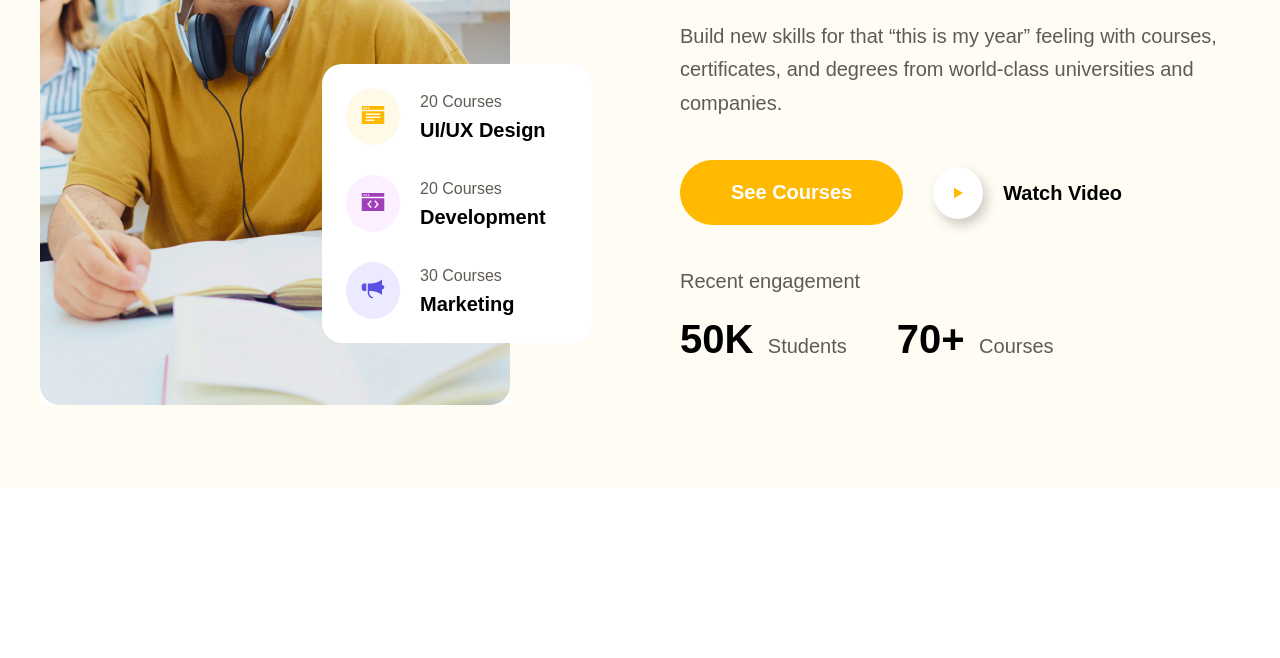
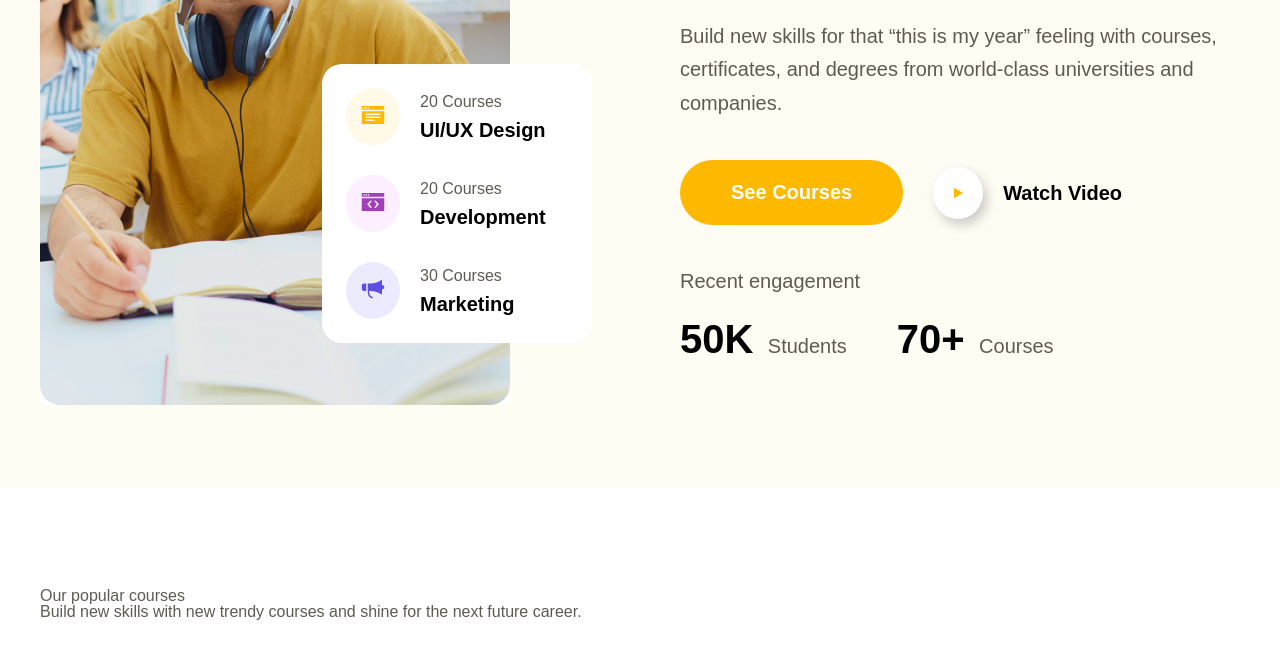
Before and after one commit to tthphat/UX-UI-Web-Layout, a plain HTML site: page index.html in a window 1280 px wide. Shown: the part 410-1068 px from the top of the page. Before the commit the page ends 898 px from the top, so only its background shows below. Drawn offline with Linux system fonts and the light colour scheme; files whose address does not match are found by name.

Commit message:
style(body): add style for section-one

```diff
--- a/assets/css/style.css
+++ b/assets/css/style.css
@@ -198,3 +198,22 @@
 }
 
 /* End Header */
+
+/* Section one */
+.section-one{
+    padding: 100px 0;
+    background-color: white;
+}
+
+.section-one .top{
+    display: flex;
+    justify-content: space-between;
+    align-items: top;
+}
+
+.section-one .top .title h1{
+
+}
+
+
+/* End Section one */
--- a/index.html
+++ b/index.html
@@ -92,7 +92,23 @@
         </div>
     </header>
     <!-- End Header -->
+    <!-- Section-one -->
+    <div class="section-one">
+        <div class="container">
+            <div class="top">
+                <div class="title">
+                    <h1>Our popular courses</h1>
+                    <h3>Build new skills with new trendy courses and shine for the next future career.</h3>
+                </div>
+                <div class="cta">
 
+                </div>
+            </div>
+            <div class="thumnails">
 
+            </div>
+        </div>
+    </div>
+    <!-- End Section-one -->
 </body>
 </html>
```
